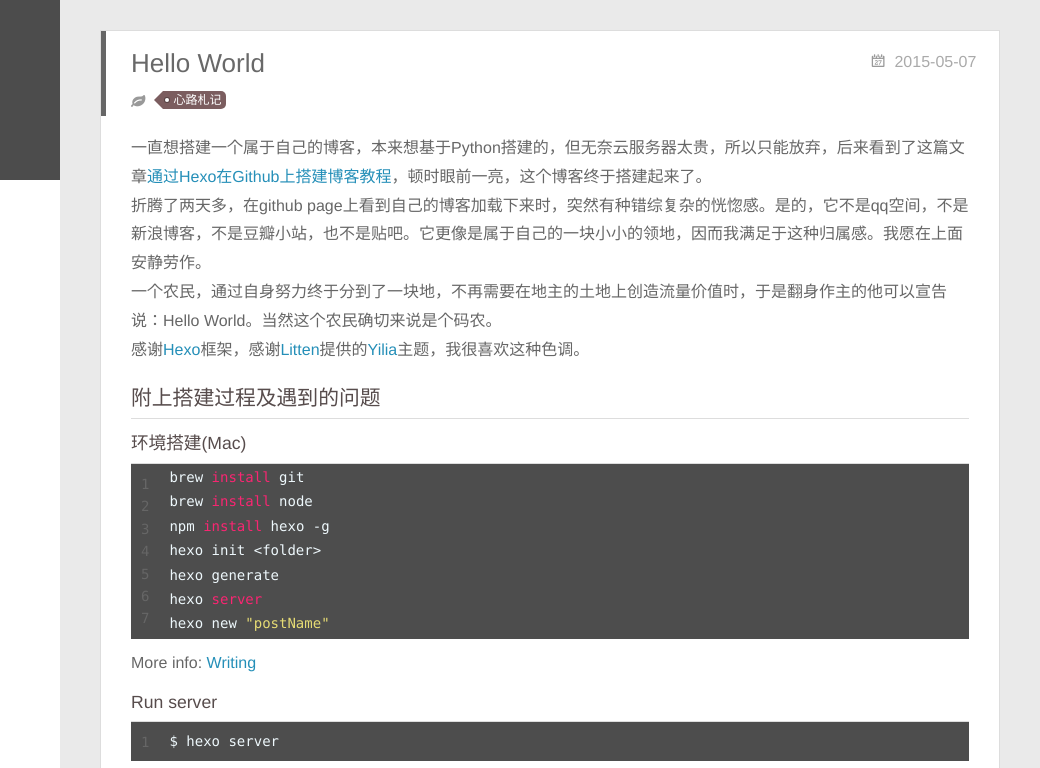
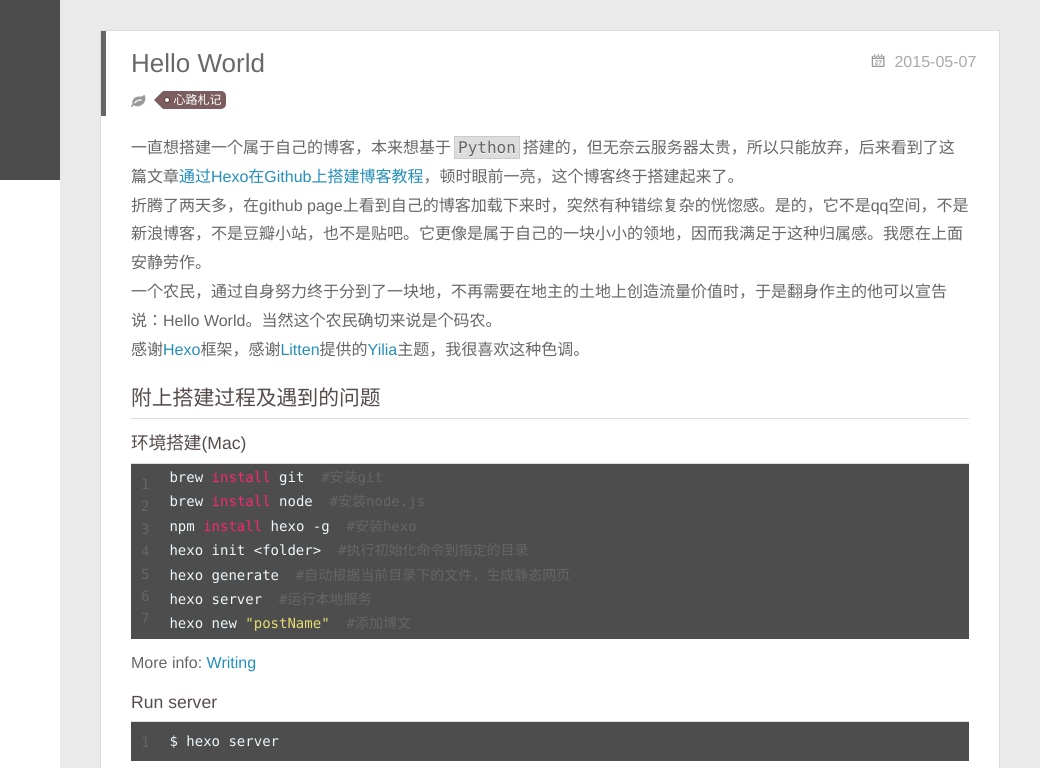
Before and after one commit to hellomypastor/hellomypastor.github.io, a plain HTML site: page 2015/05/07/hello-world/index.html in a window 1280 px wide. Shown: the top 768 px of the page, 240-1280 px from the left. Drawn offline with nearby package versions, Linux system fonts and the light colour scheme; some packages are replaced by stand-ins of ours.

Commit message:
Site updated: 2015-05-08 22:14:40

```diff
--- a/2015/05/07/hello-world/index.html
+++ b/2015/05/07/hello-world/index.html
@@ -220,8 +220,8 @@
 
     <div class="article-entry" itemprop="articleBody">
 
-        <p>一直想搭建一个属于自己的博客，本来想基于Python搭建的，但无奈云服务器太贵，所以只能放弃，后来看到了这篇文章<a href="http://andrewliu.tk/2014/11/21/%E9%80%9A%E8%BF%87Hexo%E5%9C%A8Github%E4%B8%8A%E6%90%AD%E5%BB%BA%E5%8D%9A%E5%AE%A2%E6%95%99%E7%A8%8B/" target="_blank" rel="external">通过Hexo在Github上搭建博客教程</a>，顿时眼前一亮，这个博客终于搭建起来了。<br>折腾了两天多，在github page上看到自己的博客加载下来时，突然有种错综复杂的恍惚感。是的，它不是qq空间，不是新浪博客，不是豆瓣小站，也不是贴吧。它更像是属于自己的一块小小的领地，因而我满足于这种归属感。我愿在上面安静劳作。<br>一个农民，通过自身努力终于分到了一块地，不再需要在地主的土地上创造流量价值时，于是翻身作主的他可以宣告说：Hello World。当然这个农民确切来说是个码农。<br>感谢<a href="http://hexo.io/" target="_blank" rel="external">Hexo</a>框架，感谢<a href="http://litten.github.io/" target="_blank" rel="external">Litten</a>提供的<a href="https://github.com/litten/hexo-theme-yilia" target="_blank" rel="external">Yilia</a>主题，我很喜欢这种色调。<br><a id="more"></a></p>
-<h2 id="附上搭建过程及遇到的问题">附上搭建过程及遇到的问题</h2><h3 id="环境搭建(Mac)">环境搭建(Mac)</h3><figure class="highlight sql"><table><tr><td class="gutter"><pre><span class="line">1</span><br><span class="line">2</span><br><span class="line">3</span><br><span class="line">4</span><br><span class="line">5</span><br><span class="line">6</span><br><span class="line">7</span><br></pre></td><td class="code"><pre><span class="line">brew <span class="operator"><span class="keyword">install</span> git</span><br><span class="line">brew <span class="keyword">install</span> node</span><br><span class="line">npm <span class="keyword">install</span> hexo -g</span><br><span class="line">hexo init &lt;folder&gt;</span><br><span class="line">hexo generate</span><br><span class="line">hexo <span class="keyword">server</span></span><br><span class="line">hexo new <span class="string">"postName"</span></span></span><br></pre></td></tr></table></figure>
+        <p>一直想搭建一个属于自己的博客，本来想基于<code>Python</code>搭建的，但无奈云服务器太贵，所以只能放弃，后来看到了这篇文章<a href="http://andrewliu.tk/2014/11/21/%E9%80%9A%E8%BF%87Hexo%E5%9C%A8Github%E4%B8%8A%E6%90%AD%E5%BB%BA%E5%8D%9A%E5%AE%A2%E6%95%99%E7%A8%8B/" target="_blank" rel="external">通过Hexo在Github上搭建博客教程</a>，顿时眼前一亮，这个博客终于搭建起来了。<br>折腾了两天多，在github page上看到自己的博客加载下来时，突然有种错综复杂的恍惚感。是的，它不是qq空间，不是新浪博客，不是豆瓣小站，也不是贴吧。它更像是属于自己的一块小小的领地，因而我满足于这种归属感。我愿在上面安静劳作。<br>一个农民，通过自身努力终于分到了一块地，不再需要在地主的土地上创造流量价值时，于是翻身作主的他可以宣告说：Hello World。当然这个农民确切来说是个码农。<br>感谢<a href="http://hexo.io/" target="_blank" rel="external">Hexo</a>框架，感谢<a href="http://litten.github.io/" target="_blank" rel="external">Litten</a>提供的<a href="https://github.com/litten/hexo-theme-yilia" target="_blank" rel="external">Yilia</a>主题，我很喜欢这种色调。<br><a id="more"></a></p>
+<h2 id="附上搭建过程及遇到的问题">附上搭建过程及遇到的问题</h2><h3 id="环境搭建(Mac)">环境搭建(Mac)</h3><figure class="highlight cmake"><table><tr><td class="gutter"><pre><span class="line">1</span><br><span class="line">2</span><br><span class="line">3</span><br><span class="line">4</span><br><span class="line">5</span><br><span class="line">6</span><br><span class="line">7</span><br></pre></td><td class="code"><pre><span class="line">brew <span class="keyword">install</span> git  <span class="comment">#安装git</span></span><br><span class="line">brew <span class="keyword">install</span> node  <span class="comment">#安装node.js</span></span><br><span class="line">npm <span class="keyword">install</span> hexo -g  <span class="comment">#安装hexo</span></span><br><span class="line">hexo init &lt;folder&gt;  <span class="comment">#执行初始化命令到指定的目录</span></span><br><span class="line">hexo generate  <span class="comment">#自动根据当前目录下的文件，生成静态网页</span></span><br><span class="line">hexo server  <span class="comment">#运行本地服务</span></span><br><span class="line">hexo new <span class="string">"postName"</span>  <span class="comment">#添加博文</span></span><br></pre></td></tr></table></figure>
 <p>More info: <a href="http://hexo.io/docs/writing.html" target="_blank" rel="external">Writing</a></p>
 <h3 id="Run_server">Run server</h3><figure class="highlight bash"><table><tr><td class="gutter"><pre><span class="line">1</span><br></pre></td><td class="code"><pre><span class="line">$ hexo server</span><br></pre></td></tr></table></figure>
 <p>More info: <a href="http://hexo.io/docs/server.html" target="_blank" rel="external">Server</a></p>
```
Also changed, not shown: index.html (+1 -1 lines).
